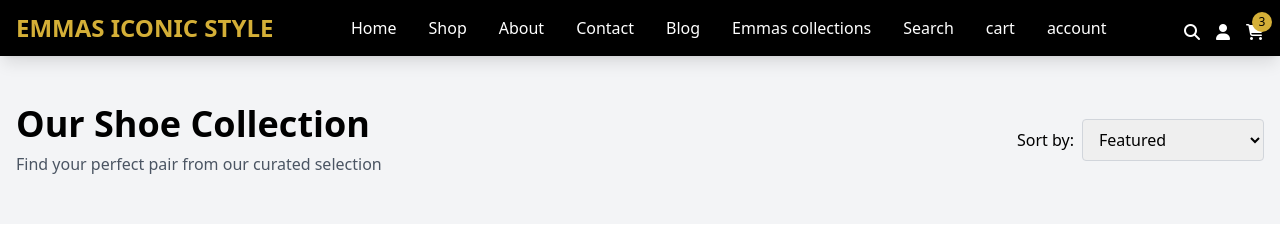
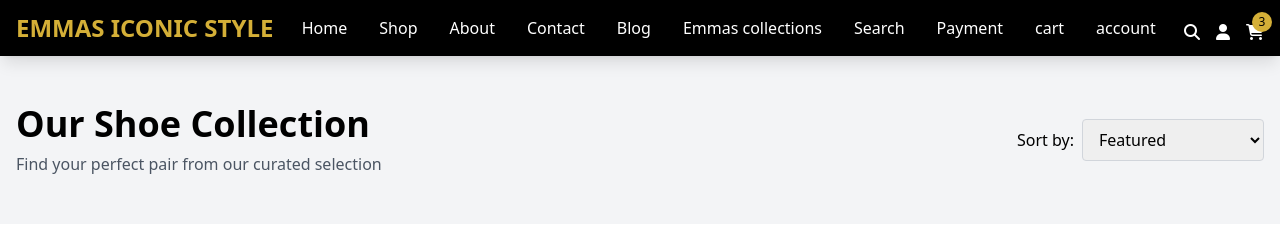
Before and after one commit to kamara45129/Emmas-Iconic-Styles, a plain HTML site: page shop.html in a window 1280 px wide. Shown: the top 234 px of the page. Drawn offline with nearby package versions, Linux system fonts and the light colour scheme.

Commit message:
Update shop.html

```diff
--- a/shop.html
+++ b/shop.html
@@ -81,6 +81,7 @@
                     <a href="blog.html" class="hover:text-gold transition">Blog</a>
                     <a href="emmas collections.html" class="block hover:text-gold transition">Emmas collections</a>
                     <a href="search.html" class="hover:text-gold transition">Search</a>
+                     <a href="playment.html" class="block hover:text-gold transition">Payment</a>
                      <a href="cart.html" class="hover:text-gold transition">cart</a>
                      <a href="account.html" class="hover:text-gold transition">account</a>
                 </div>
```
